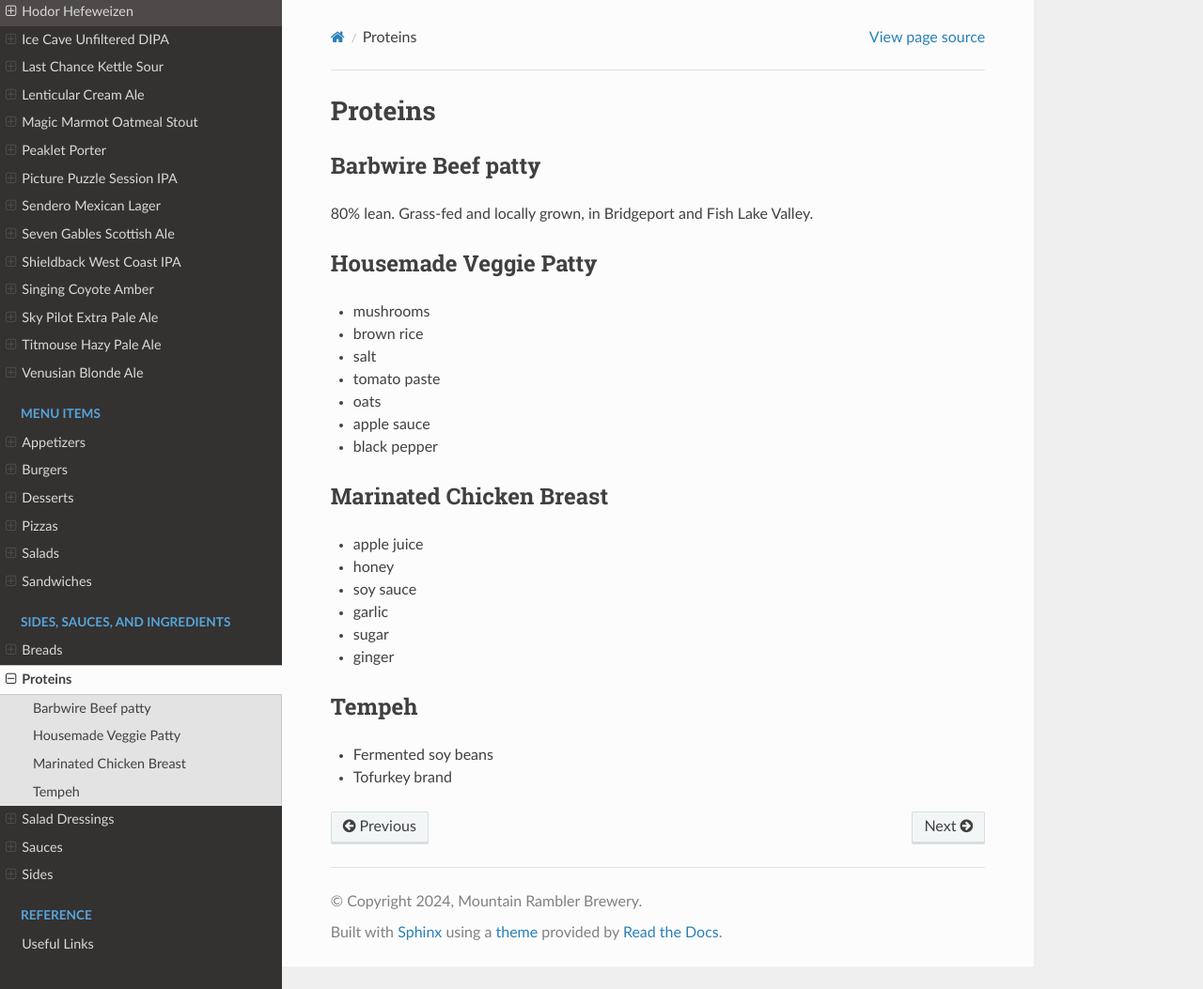
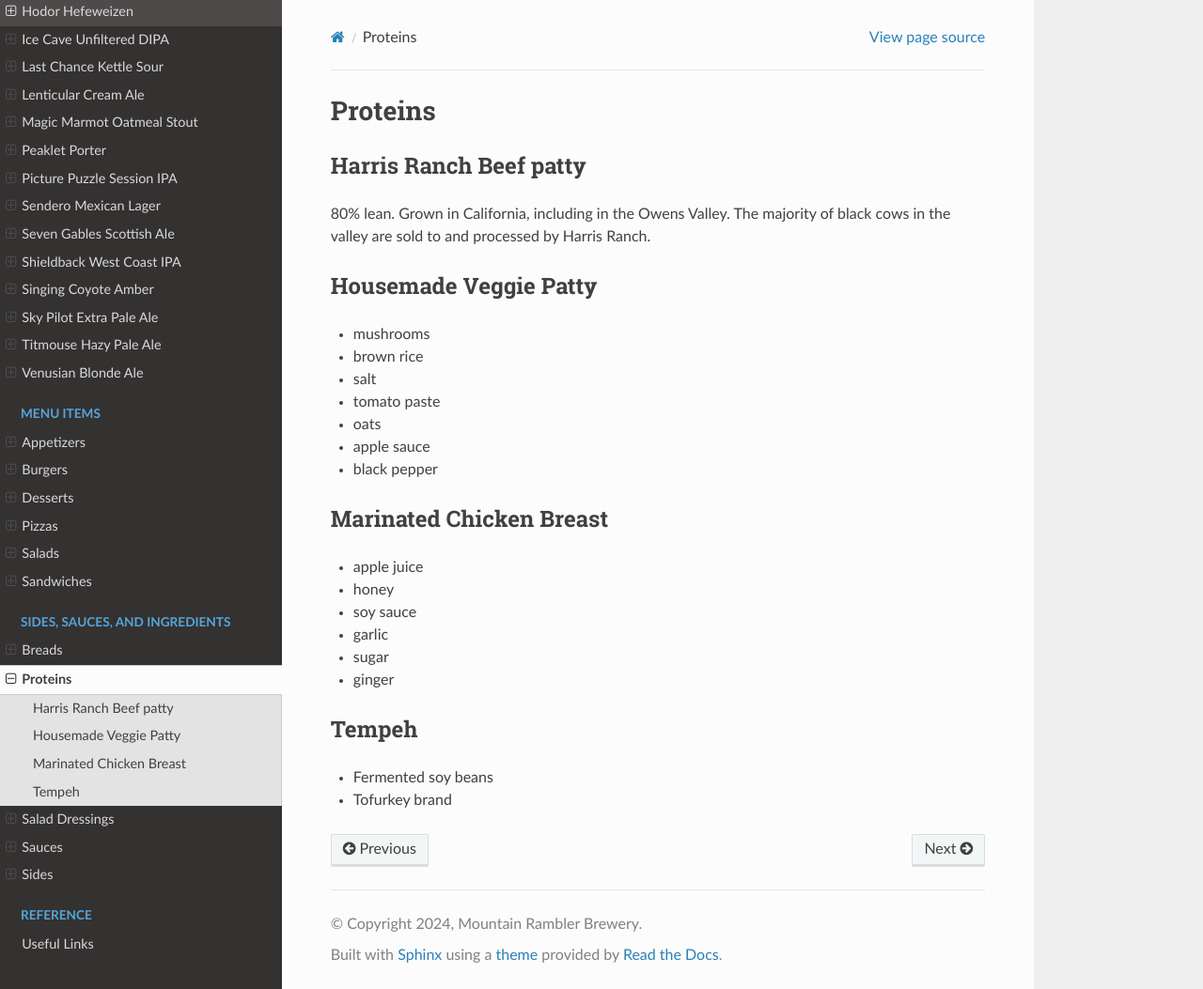
Before and after one commit to zhenry9/mrb-docs, a Sphinx documentation site: the page built from docs/source/menu/food/ingredients/proteins.rst, in a window 1280 px wide and 1053 px high. Shown: the whole window at 94% size. Built offline with Sphinx 7.4.7 and the Read the Docs theme 3.1.0, drawn with Linux system fonts in a browser that asks for light colours.

Commit message:
cleanup, barbwire->harris

```diff
--- a/docs/source/menu/beer/darkstar-barrel-aged.rst
+++ b/docs/source/menu/beer/darkstar-barrel-aged.rst
@@ -4,7 +4,7 @@ Barrel-Aged Dark Star Imperial Stout
 
 Style
 ~~~~~
-Strong, dark and known for its higher alcohol content. Typically characterized by dark fruits, roasted malts and hints of caramel or chocolate. Originating in England these brews were designed to last long voyages. Our imperial stout gains hints of vanilla, coconut, and rich bourbon as it is rested in farm distilled bourbon oak barrels.
+Strong, dark and known for its higher alcohol content. Typically characterized by dark fruits, roasted malts and hints of caramel or chocolate. Originating in England, these brews were designed to last long voyages. Our imperial stout gains hints of vanilla, coconut, and rich bourbon as it is rested in farm distilled bourbon oak barrels.
 
 .. csv-table::
 
--- a/docs/source/menu/food/burgers.rst
+++ b/docs/source/menu/food/burgers.rst
@@ -3,7 +3,7 @@ Burgers
 
 The Burger
 ----------
-- 6oz :ref:`Barbwire Beef patty`
+- 6oz :ref:`Harris Ranch Beef patty`
 - :ref:`Great Basin Ciabatta Bun`
 - Lettuce
 - Tomato
@@ -12,7 +12,7 @@ The Burger
 
 Rambler Burger
 --------------
-- 6oz :ref:`Barbwire Beef patty`
+- 6oz :ref:`Harris Ranch Beef patty`
 - :ref:`Great Basin Ciabatta Bun`
 - Cheddar cheese
 - Bacon
@@ -24,7 +24,7 @@ Rambler Burger
 
 Bacon and Blue Burger
 ---------------------
-- 6oz :ref:`Barbwire Beef patty`
+- 6oz :ref:`Harris Ranch Beef patty`
 - :ref:`Great Basin Ciabatta Bun`
 - Bacon
 - Blue cheese
--- a/docs/source/menu/food/ingredients/proteins.rst
+++ b/docs/source/menu/food/ingredients/proteins.rst
@@ -1,9 +1,9 @@
 Proteins
 ========
 
-Barbwire Beef patty
--------------------
-80% lean. Grass-fed and locally grown, in Bridgeport and Fish Lake Valley.
+Harris Ranch Beef patty
+-----------------------
+80% lean. Grown in California, including in the Owens Valley. The majority of black cows in the valley are sold to and processed by Harris Ranch.
 
 Housemade Veggie Patty
 ----------------------
```
